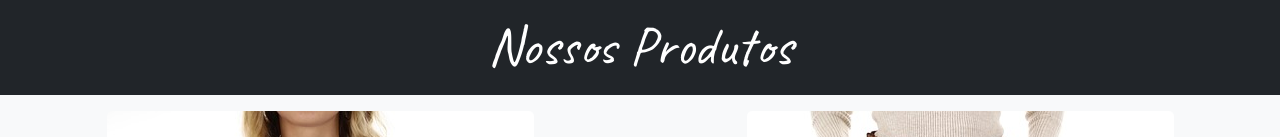
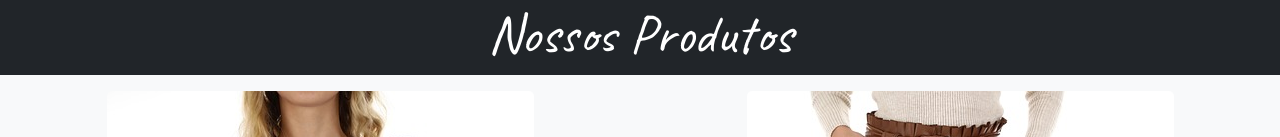
Before and after one commit to Marcos-Rez/Projeto-Projeto-Instituto-Nu, a plain HTML site: page index.html in a window 1280 px wide. Shown: the part 668-805 px from the top of the page. Drawn offline with nearby package versions, Linux system fonts and the light colour scheme; files whose address does not match are found by name.

Commit message:
tamanho  nossos produtos

```diff
--- a/index.html
+++ b/index.html
@@ -142,8 +142,8 @@
   </section>
 
 
-  <section class="container-fluid text-center bg-dark pt-3 " >
-    <h2 class="testoH2 pb-2" style="color: #ffffff;" id="nossosProdutos">Nossos Produtos</h2>
+  <section class="container-fluid text-center bg-dark pt-1 " >
+    <h2 class="testoH2" style="color: #ffffff;" id="nossosProdutos">Nossos Produtos</h2>
     <div class="text-white m-0 meusProdutos" >
 
       <div class="row text-bg-dark bg-light pt-3" id="nossosProdutos">
```
